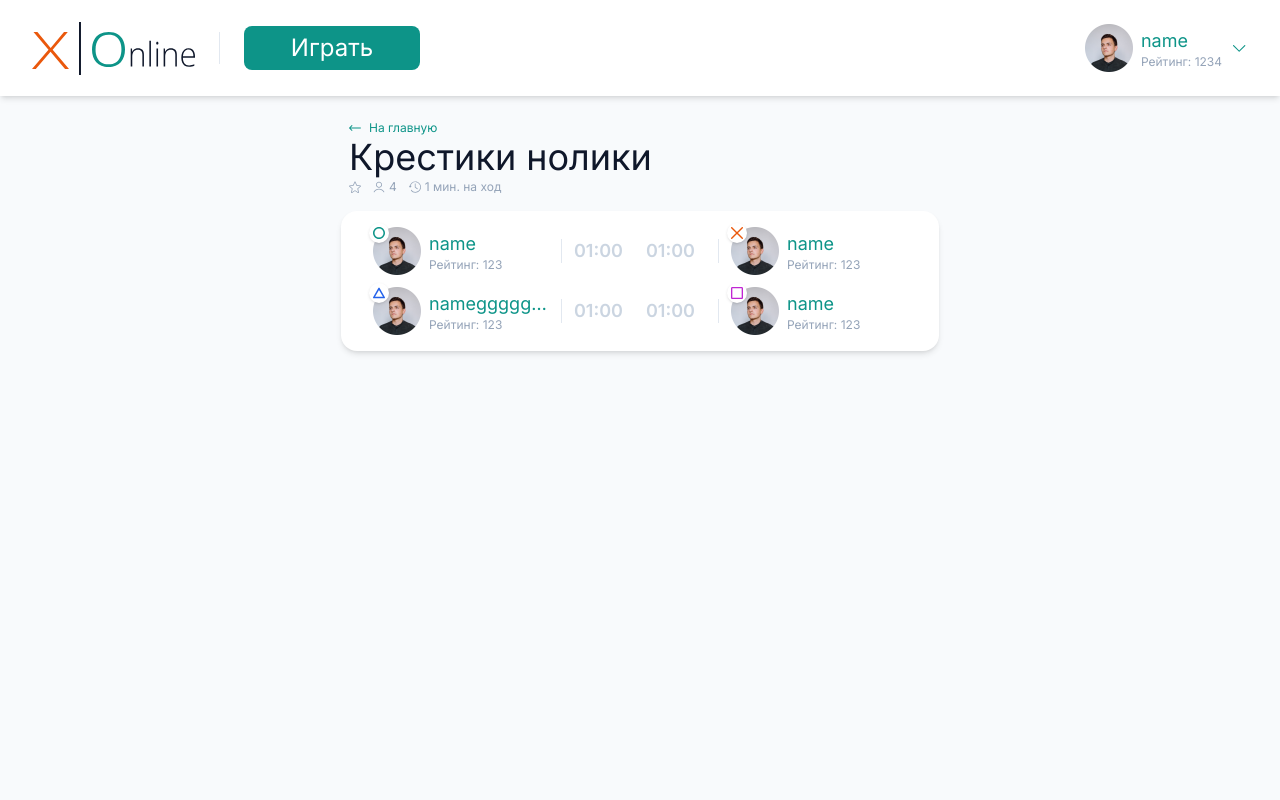
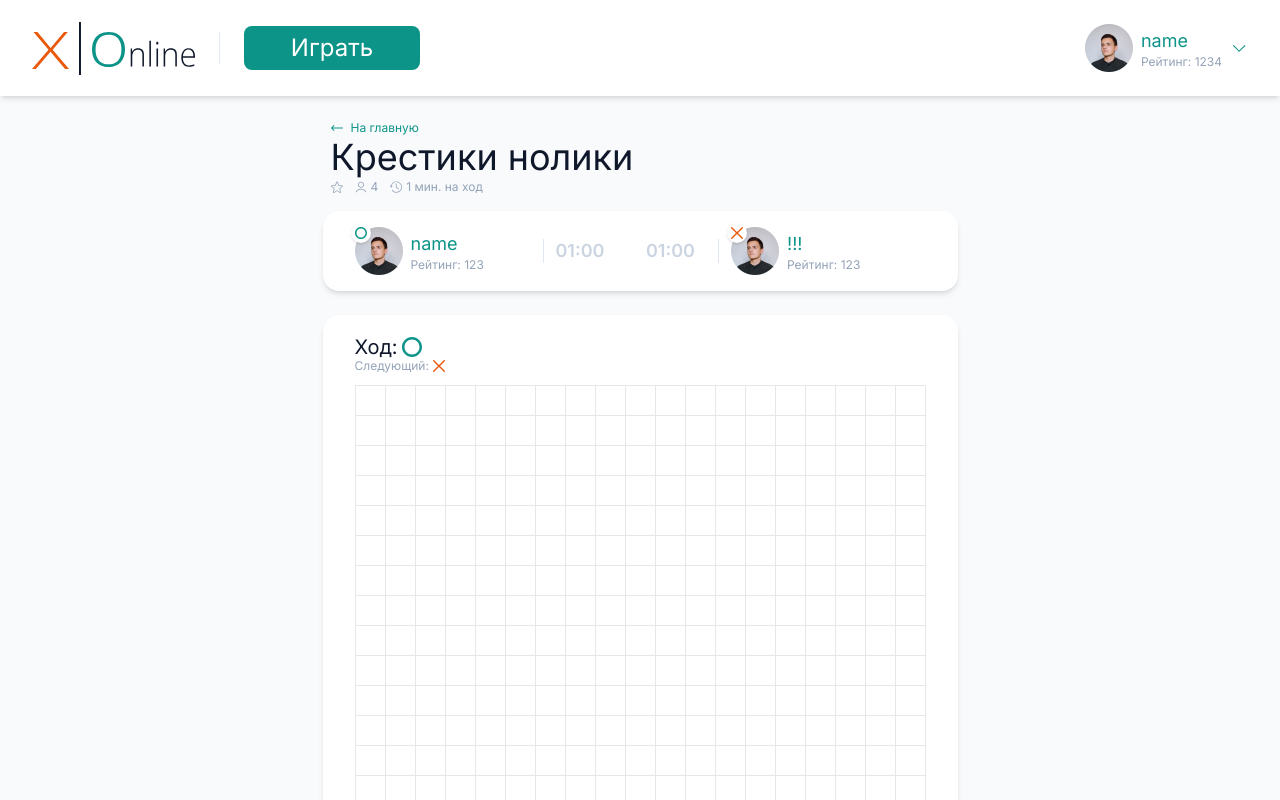
Before and after one commit to korchel/tic-tac-toe, a Next.js app: page / in a window 1280 px wide. Shown: the top 800 px of the page. Built offline with nearby package versions, Linux system fonts and the light colour scheme.

Commit message:
refactor

```diff
--- a/components/Game-old/GameField.jsx
+++ /dev/null
@@ -1,76 +0,0 @@
-import clsx from "clsx";
-
-import { ButtonComponent } from "../uikit/ButtonComponent";
-import  {GameSymbol } from "./GameSymbol";
-
-export const GameField = ({ className, cells, currentMove, nextMove, handleClickCell, winnerSequence, winnerSymbol }) => {
-
-
-  return (
-    <GameFieldLayout className={className}>
-      <GameMoveInfo currentMove={currentMove} nextMove={nextMove} actions={
-        <>
-          <ButtonComponent variant="primary" size="md">Ничья</ButtonComponent>
-          <ButtonComponent variant="outline" size="md">Сдаться</ButtonComponent>
-        </>
-        }
-      />
-      <GameGrid>
-        {cells.map((symbol, i) => (
-          <GameCell
-            key={i}
-            clickCell={() => { handleClickCell(i) }}
-            isWinner={winnerSequence?.includes(i)}
-            disabled={!!winnerSymbol}
-          >
-            {symbol && <GameSymbol className="w-5 h-5" symbol={symbol} />}
-          </GameCell>
-        ))}
-      </GameGrid>
-    </GameFieldLayout>
-  );
-};
-
-function GameFieldLayout({ children, className }) {
-  return (
-    <div className={clsx(className, 'bg-white rounded-2xl shadow-md pt-5 pb-7 px-8')}>
-      {children}
-    </div>
-  );
-}
-
-function GameMoveInfo({ actions, currentMove, nextMove }) {
-  return (
-    <div className="flex gap-3 items-center">
-      <div className="mr-auto">
-        <div className="flex items-center gap-1 text-xl leading-tight semibold">
-          Ход: <GameSymbol className="w-5 h-5" symbol={currentMove} />
-        </div>
-        <div className="flex items-center gap-1 text-xs leading-tight text-slate-400">
-          Следующий: <GameSymbol className="w-3 h-3" symbol={nextMove} />
-        </div>
-      </div>
-      {actions}
-    </div>
-  );
-}
-
-function GameGrid({ children }) {
-  return (
-    <div className="grid grid-cols-[repeat(19,_30px)] grid-rows-[repeat(19,_30px)] pl-px pt-3">
-      {children}
-    </div>
-  );
-}
-
-function GameCell({ children, clickCell, isWinner, disabled }) {
-  return (
-    <button
-      disabled={disabled}
-      onClick={clickCell}
-      className={clsx("border bordwer-slate-200 -ml-px -mt-px flex items-center justify-center", isWinner && "bg-orange-600/10")}
-    >
-      {children}
-    </button>
-  );
-}
--- a/components/Game-old/index.js
+++ /dev/null
@@ -1,5 +0,0 @@
-export { GameTitle } from "./GameTitle";
-export { GameInfo } from "./GameInfo";
-export { GameField } from "./GameField";
-export { useGameState } from "./hooks/useGameState";
-export { GameSymbol } from "./GameSymbol";
--- a/components/game/Game.jsx
+++ b/components/game/Game.jsx
@@ -2,13 +2,32 @@ import { GameLayout } from "./ui/GameLayout";
 import { HomeLink } from "./ui/HomeLink";
 import { GameTitle } from "./ui/GameTitle";
 import { GameInfo } from "./ui/GameInfo";
+import { GameCell } from "./ui/GameCell";
 import { players } from "./constants";
 import { PlayerInfo } from "./ui/PlayerInfo";
+import { GameMoveInfo } from "./ui/GameMoveInfo";
+import { getNextMove } from "./model/getNextMove";
+import { computeWinner } from "./model/computeWinner";
+import { useGameState } from "./model/useGameState";
+import { GameOverModal } from "./ui/GameOverModal";
 
+const PLAYERS_COUNT = 2;
 
 export const Game = () => {
+  const {
+    cells,
+    currentMove,
+    nextMove,
+    handleClickCell,
+    winnerSequence,
+    handlePlayerTimeOver,
+    winnerSymbol
+  } = useGameState(PLAYERS_COUNT);
+
+  const winner = players.find((player) => player.symbol === winnerSymbol);
 
   return (
+    <>
       <GameLayout
         homeLink={<HomeLink />}
         gameTitle={<GameTitle />}
@@ -18,7 +37,7 @@ export const Game = () => {
           timeMode='1 мин. на ход'
         />}
         playersList={
-        players.map((player, index) => (
+          players.slice(0, PLAYERS_COUNT).map((player, index) => (
             <PlayerInfo
               key={player.id}
               avatar={player.avatar}
@@ -30,6 +49,33 @@ export const Game = () => {
             />
           ))
         }
+        gameMoveInfo={<GameMoveInfo currentMove={currentMove} nextMove={nextMove}/>}
+        gameCells={
+          cells.map((cell, index) => (
+            <GameCell
+              key={index}
+              clickCell={() => { handleClickCell(index) }}
+              isWinner={winnerSequence?.includes(index)}
+              disabled={!!winnerSymbol}
+              symbol={cell}
             />
+          ))
+        }
+      />
+      <GameOverModal
+        winnerName={winner?.name}
+        playersList={players.slice(0, PLAYERS_COUNT).map((player, index) => (
+          <PlayerInfo
+            key={player.id}
+            avatar={player.avatar}
+            name={player.name}
+            rating={player.rating}
+            countDown={60}
+            symbol={player.symbol}
+            mirrored={index % 2 === 1}
+          />
+        ))}
+      />
+    </>
   );
 };
--- a/components/game/constants.js
+++ b/components/game/constants.js
@@ -11,7 +11,7 @@ export const MOVE_ORDER = [SYMBOLS.ZERO, SYMBOLS.CROSS, SYMBOLS.TRIANGLE, SYMBOL
 
 export const players = [
   { name: "name", rating: 123, symbol: SYMBOLS.ZERO, avatar: avatar, id: 1 },
-  { name: "name", rating: 123, symbol: SYMBOLS.CROSS, avatar: avatar, id: 2 },
+  { name: "!!!", rating: 123, symbol: SYMBOLS.CROSS, avatar: avatar, id: 2 },
   { name: "namegggggggggggggg", rating: 123, symbol: SYMBOLS.TRIANGLE, avatar: avatar, id: 3 },
   { name: "name", rating: 123, symbol: SYMBOLS.SQUARE, avatar: avatar, id: 4 },
 ];
--- a/components/Game-old/model/model.js
+++ b/components/game/model/computeWinner.js
@@ -1,13 +1,3 @@
-import { MOVE_ORDER } from "../constants";
-
-export const getNextMove = (currentMove, playersNumber, outOfTimePlayers) => {
-  const currentOrder = MOVE_ORDER
-    .slice(0, playersNumber)
-    .filter((symbol) => !outOfTimePlayers?.includes(symbol));
-  const nextMoveIndex = currentOrder.indexOf(currentMove) + 1;
-  return currentOrder[nextMoveIndex] ?? currentOrder[0];
-};
-
 export const computeWinner = (cells, sequenceSize = 5, fieldSize = 19) => {
   const range = Math.floor(sequenceSize / 2);
 
@@ -41,7 +31,7 @@ export const computeWinner = (cells, sequenceSize = 5, fieldSize = 19) => {
   for (let i = 0; i < cells.length; i += 1) {
     if (cells[i]) {
       const indexRows = getSequenceIndexes(i);
-      const winnerIndexes = indexRows.find(row => compareElements(row))
+      const winnerIndexes = indexRows.find(row => compareElements(row));
       if (winnerIndexes) {
         return winnerIndexes;
       }
--- /dev/null
+++ b/components/game/model/getNextMove.js
@@ -0,0 +1,10 @@
+import { MOVE_ORDER } from "../constants";
+
+
+export const getNextMove = (currentMove, playersNumber, outOfTimePlayers) => {
+  const currentOrder = MOVE_ORDER
+    .slice(0, playersNumber)
+    .filter((symbol) => !outOfTimePlayers?.includes(symbol));
+  const nextMoveIndex = currentOrder.indexOf(currentMove) + 1;
+  return currentOrder[nextMoveIndex] ?? currentOrder[0];
+};
--- a/components/Game-old/hooks/useGameState.js
+++ b/components/game/model/useGameState.js
@@ -1,7 +1,8 @@
 import { useState } from "react";
 
 import { SYMBOLS } from "../constants";
-import { getNextMove, computeWinner } from "../model/model";
+import { computeWinner } from "./computeWinner";
+import { getNextMove } from "./getNextMove";
 
 
 export const useGameState = (playersNumber) => {
--- /dev/null
+++ b/components/game/ui/GameCell.jsx
@@ -0,0 +1,14 @@
+import clsx from 'clsx';
+import { GameSymbol } from './GameSymbol';
+
+export const GameCell = ({ symbol, clickCell, isWinner, disabled }) => {
+  return (
+    <button
+      disabled={disabled}
+      onClick={clickCell}
+      className={clsx("border bordwer-slate-200 -ml-px -mt-px flex items-center justify-center", isWinner && "bg-orange-600/10")}
+    >
+      {symbol && <GameSymbol className="w-5 h-5" symbol={symbol} />}
+    </button>
+  );
+}
--- a/components/game/ui/GameLayout.jsx
+++ b/components/game/ui/GameLayout.jsx
@@ -1,13 +1,32 @@
-export const GameLayout = ({ homeLink, gameTitle, gameInfo, playersList }) => {
+export const GameLayout = ({
+  homeLink,
+  gameTitle,
+  gameInfo,
+  playersList,
+  gameMoveInfo,
+  actions,
+  gameCells
+}) => {
   return (
-    <div>
+    <div className="mb-10">
       <div className="pl-2">
         {homeLink}
         {gameTitle}
         {gameInfo}
       </div>
-      <div className="mt-4 bg-white rounded-2xl shadow-md px-8 py-4 grid grid-cols-2 gap-3">
+      <div className="mt-4 bg-white rounded-2xl shadow-md px-8 py-4 grid grid-cols-2 gap-3 justify-between">
         {playersList}
+      </div>
+      <div className='mt-6 bg-white rounded-2xl shadow-md pt-5 pb-7 px-8'>
+        <div className="flex gap-3 items-center">
+          <div className="mr-auto">
+            {gameMoveInfo}
+          </div>
+          {actions}
+        </div>
+        <div className="grid grid-cols-[repeat(19,_30px)] grid-rows-[repeat(19,_30px)] pl-px pt-3">
+          {gameCells}
+        </div>
       </div>
     </div>
   )
--- /dev/null
+++ b/components/game/ui/GameMoveInfo.jsx
@@ -0,0 +1,14 @@
+import { GameSymbol } from "./GameSymbol";
+
+export const GameMoveInfo = ({ currentMove, nextMove }) => {
+  return (
+    <>
+      <div className="flex items-center gap-1 text-xl leading-tight semibold">
+        Ход: <GameSymbol className="w-5 h-5" symbol={currentMove} />
+      </div>
+      <div className="flex items-center gap-1 text-xs leading-tight text-slate-400">
+        Следующий: <GameSymbol className="w-3 h-3" symbol={nextMove} />
+      </div>
+    </>
+  );
+};
--- a/components/game/ui/GameOverModal.jsx
+++ b/components/game/ui/GameOverModal.jsx
@@ -1,15 +1,18 @@
 import { ButtonComponent } from "../../uikit/ButtonComponent";
 import { ModalComponent } from "../../uikit/ModalComponent";
 
-export const GameOverModal = () => {
+export const GameOverModal = ({ winnerName, playersList }) => {
   return (
-    <ModalComponent isOpen={!!winnerSymbol}>
+    <ModalComponent isOpen={!!winnerName}>
       <ModalComponent.Header>
         Игра завершена
       </ModalComponent.Header>
       <ModalComponent.Body>
-        <div>
-
+        <div className="text-sm">
+          Победитель: <span className="text-teal-600">{winnerName}</span>
+        </div>
+        <div className="grid grid-cols-2 gap-3 justify-between mt-2">
+          {playersList}
         </div>
       </ModalComponent.Body>
       <ModalComponent.Footer>
```
Lines whose indentation alone changed are shown as unchanged.
